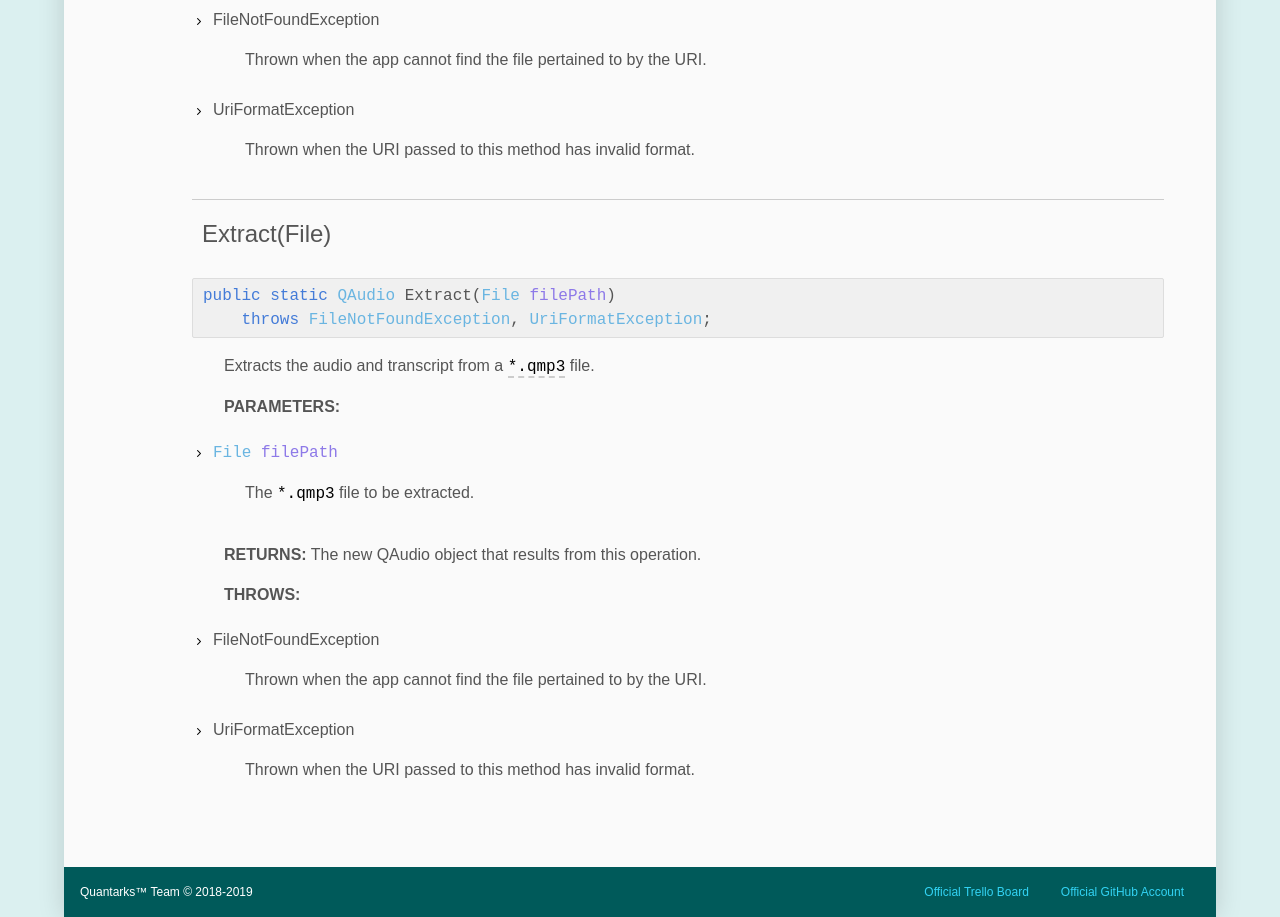
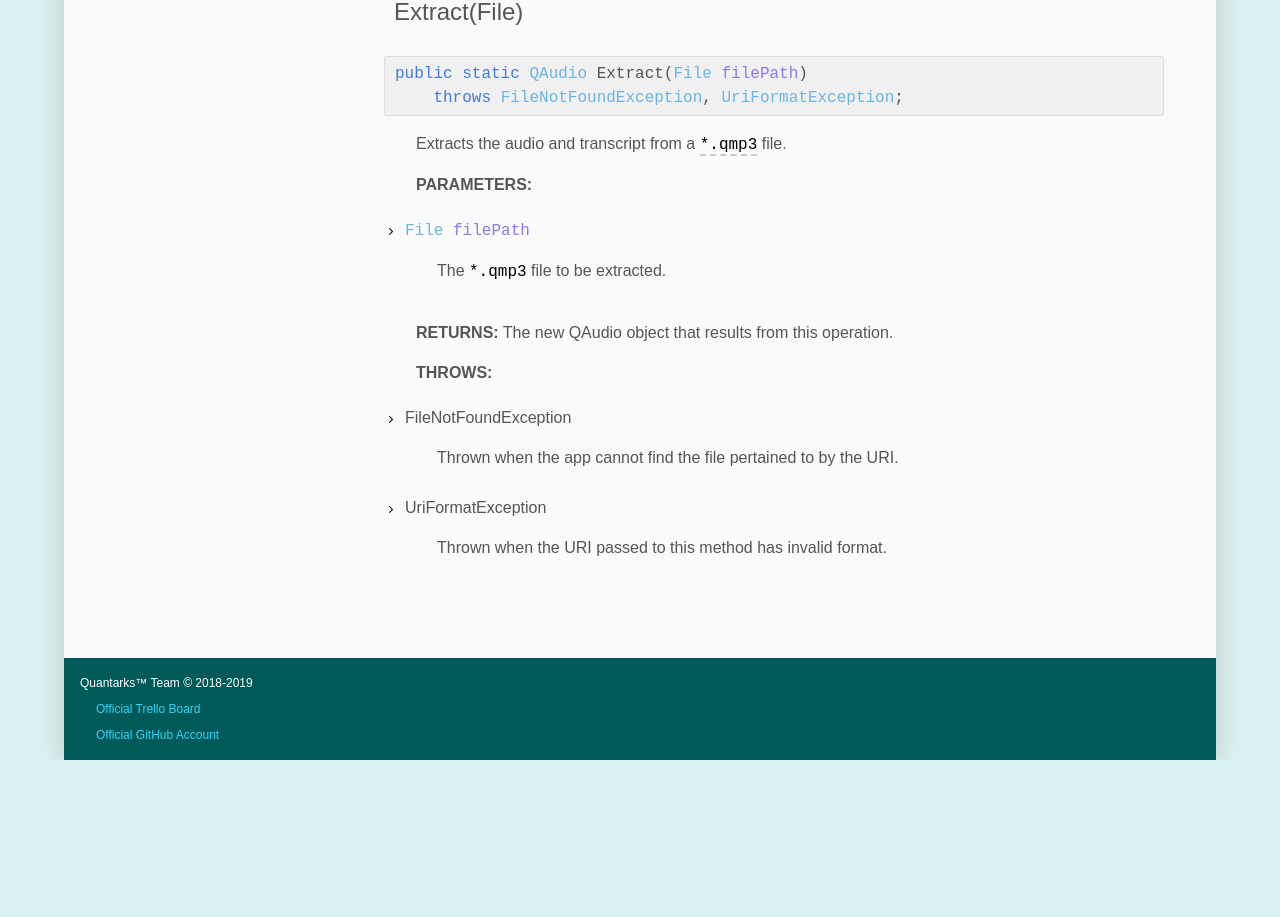
Before and after one commit to Quantarks/quantarks.github.io, a plain HTML site: page csharp/qaudio.html in a window 1280 px wide. Shown: the part 1508-2425 px from the top of the page. After the commit the page ends 2268 px from the top, so only its background shows below. Drawn offline with Linux system fonts and the light colour scheme.

Commit message:
Further refinements to UI

```diff
--- a/src/index.css
+++ b/src/index.css
@@ -60,7 +60,9 @@ pre {
     font-family: var(--monospace);
 }
 
-code { color: #000; }
+code {
+    color: #000;
+}
 
 pre {
     overflow: auto;
@@ -120,25 +122,24 @@ code.path {
     height          : auto;
     bottom          : 0;
     padding         : 1rem;
-    display         : flex;
+    display         : block;
     position        : absolute;
     font-size       : .75rem;
     justify-content : space-between;
     background-color: #005a5a;
 }
 
-.main-footer nav ul {
-    display: flex;
-}
-
 .main-footer nav li {
     list-style: none;
+    flex: 1;
 }
 
 .main-footer a {
     color          : #32d3f4;
     padding        : .5rem 1rem 0;
     text-decoration: none;
+    text-align: center;
+    display: flex;
 }
 
 .main-nav {
@@ -162,8 +163,8 @@ code.path {
     text-decoration: none;
 }
 
-.styled h1 {
-    word-break: break-all;
+.styled {
+    margin-bottom: 65px;
 }
 
 .styled ul,
@@ -213,7 +214,6 @@ code.path {
     margin    : 1rem auto;
     padding   : 1rem 10px 10px;
     font-size : 1.5rem;
-    word-break: break-all;
     border-top: 1px solid #ccc;
 }
 
@@ -277,6 +277,12 @@ code.path {
 
     .content-grid aside {
         font-size: .75rem;
+        position: fixed;
+        left: 6vw;
+    }
+
+    .content-grid {
+        padding-left: 12rem;
     }
 
     .styled {
```
